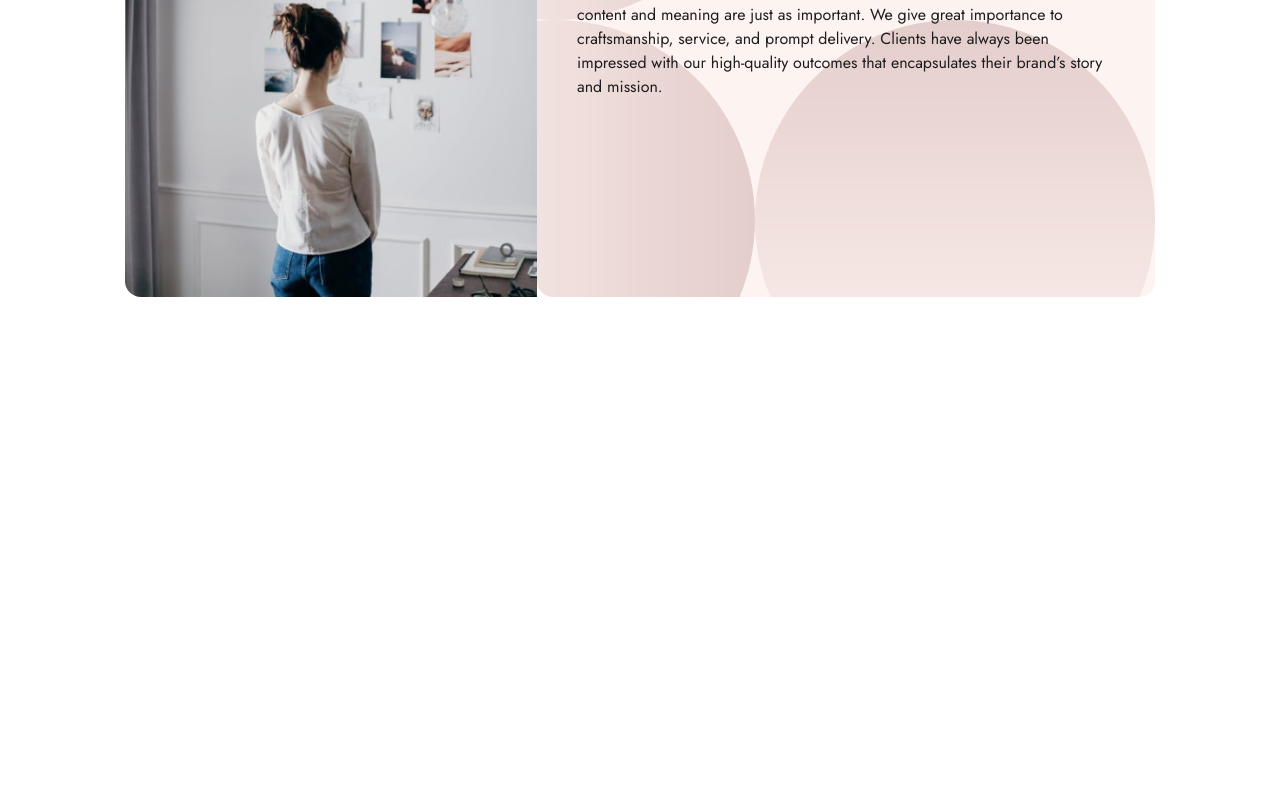
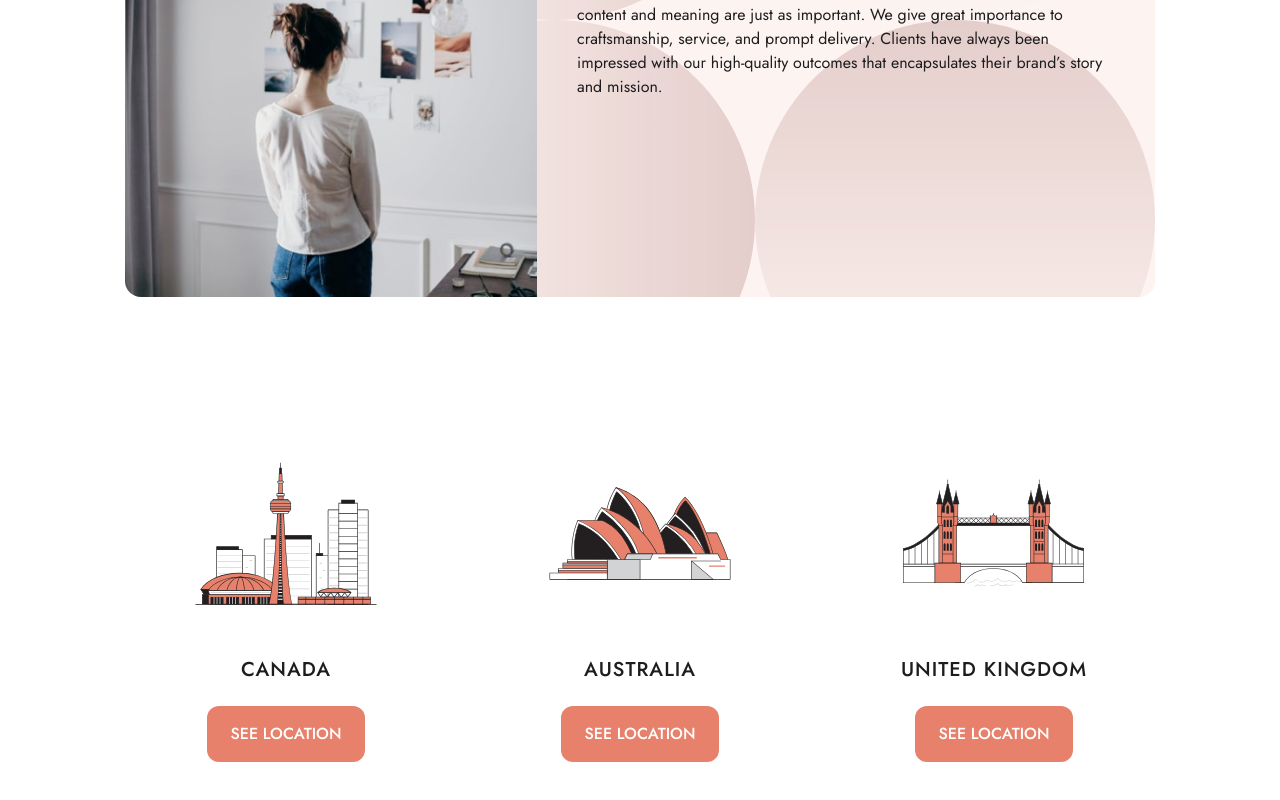
Before and after one commit to EshrakRahman/designo-multi-page-website, a React (Vite) app: page /about in a window 1280 px wide. Shown: the part 896-1696 px from the top of the page. Before the commit the page ends 1193 px from the top, so only its background shows below. Built offline with nearby package versions, Linux system fonts and the light colour scheme.

Commit message:
locationPhoto card done for all screen

```diff
--- /dev/null
+++ b/src/components/about/LocationPhotoCard.jsx
@@ -0,0 +1,55 @@
+import {
+  illustrationCanada,
+  illustrationAustralia,
+  illustrationUK,
+} from "@/assets";
+import { Container } from "../shared";
+
+export default function LocationPhotoCard() {
+  return (
+    <>
+      <Container>
+        <section className="grid grid-cols-1 grid-rows-3 lg:grid-cols-3 lg:grid-rows-1 justify-center items-center gap-8 min-h-150 ">
+          <div className="canada flex flex-col items-center gap-6 text-center">
+            <div className="">
+              <img
+                src={illustrationCanada}
+                alt="buildings illustration from canada"
+              />
+            </div>
+
+            <p className="font-medium text-xl leading-6 tracking-wider text-black uppercase  ">
+              Canada
+            </p>
+            <button className="btn-regular-feature">See location</button>
+          </div>
+
+          <div className="australia flex flex-col items-center gap-6 text-center">
+            <div className="">
+              <img
+                src={illustrationAustralia}
+                alt="buildings illustration from australia"
+              />
+            </div>
+
+            <p className="font-medium text-xl leading-6 tracking-wider text-black uppercase  ">
+              Australia
+            </p>
+            <button className="btn-regular-feature">See location</button>
+          </div>
+
+          <div className="uk flex flex-col items-center gap-6 text-center">
+            <div className="">
+              <img src={illustrationUK} alt="buildings illustration from UK" />
+            </div>
+
+            <p className="font-medium text-xl leading-6 tracking-wider text-black uppercase  ">
+              United Kingdom
+            </p>
+            <button className="btn-regular-feature">See location</button>
+          </div>
+        </section>
+      </Container>
+    </>
+  );
+}
--- a/src/components/about/index.js
+++ b/src/components/about/index.js
@@ -1,2 +1,3 @@
 export { default as AboutUsHeader } from "./AboutUsHeader";
 export { default as AboutTalent } from "./AboutTalent";
+export { default as LocationPhotoCard } from "./LocationPhotoCard";
--- a/src/components/shared/TwoSection.jsx
+++ b/src/components/shared/TwoSection.jsx
@@ -43,7 +43,7 @@ export default function TwoSection({
             className={`info lg:w-[60%] md:rounded-b-2xl  ${
               reverse
                 ? "lg:rounded-b-none lg:rounded-tl-2xl lg:rounded-bl-2xl"
-                : "lg:rounded-tr-2xl lg:rounded-br-2xl"
+                : "lg:rounded-tr-2xl lg:rounded-br-2xl lg:rounded-bl-none"
             } lg:order-  ${bgImg} space-y-6 lg:items-start   ${bgColor} px-10 py-20 flex items-center flex-col`}
           >
             <h1
--- a/src/pages/AboutUs.jsx
+++ b/src/pages/AboutUs.jsx
@@ -3,6 +3,7 @@ import {
   MobileNav,
   AboutUsHeader,
   AboutTalent,
+  LocationPhotoCard,
 } from "@/components";
 
 export default function AboutUs() {
@@ -14,6 +15,7 @@ export default function AboutUs() {
         <AboutUsHeader />
       </div>
       <AboutTalent />
+      <LocationPhotoCard />
     </>
   );
 }
```
